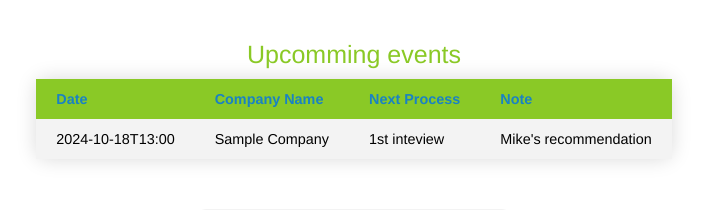
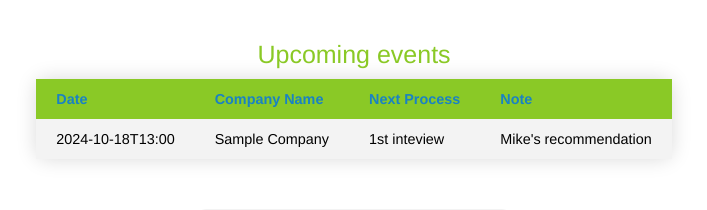
Before and after one commit to haru-pyon/jobhunting_tracker, a Flask app: page / in a window 1280 px wide. Shown: the part 112-322 px from the top of the page, without its empty margins (286-993 px from the left). Run offline with Flask 3, Linux system fonts and the light colour scheme; a user stored in the database is signed in.

Commit message:
fix typo "upcomming"

```diff
--- a/templates/index.html
+++ b/templates/index.html
@@ -7,7 +7,7 @@
 {% block main %}
     <div>
     <table>
-      <caption>Upcomming events</caption>
+      <caption>Upcoming events</caption>
       <tr>
         <th>Date</th>
         <th>Company Name</th>
```
